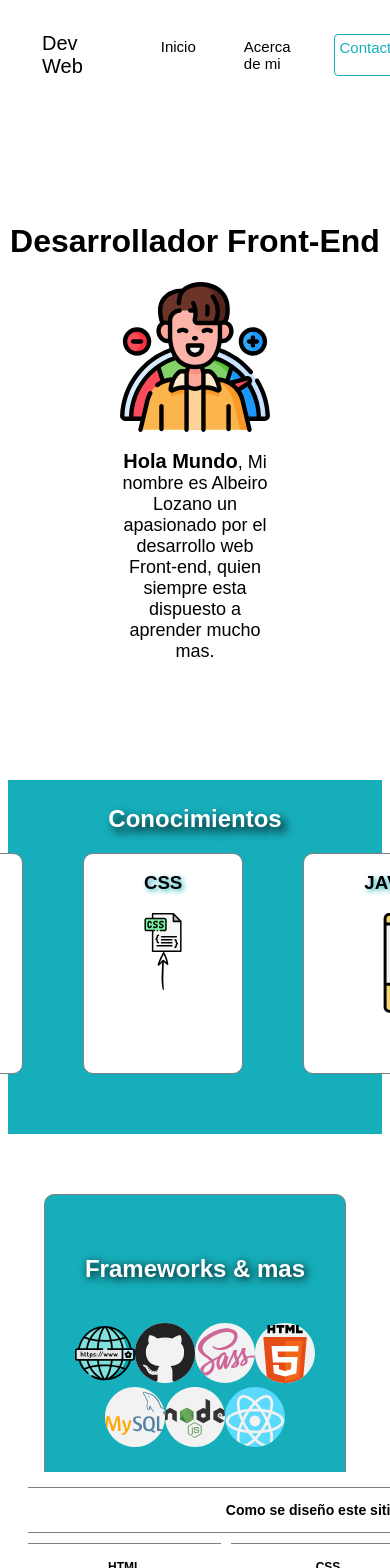
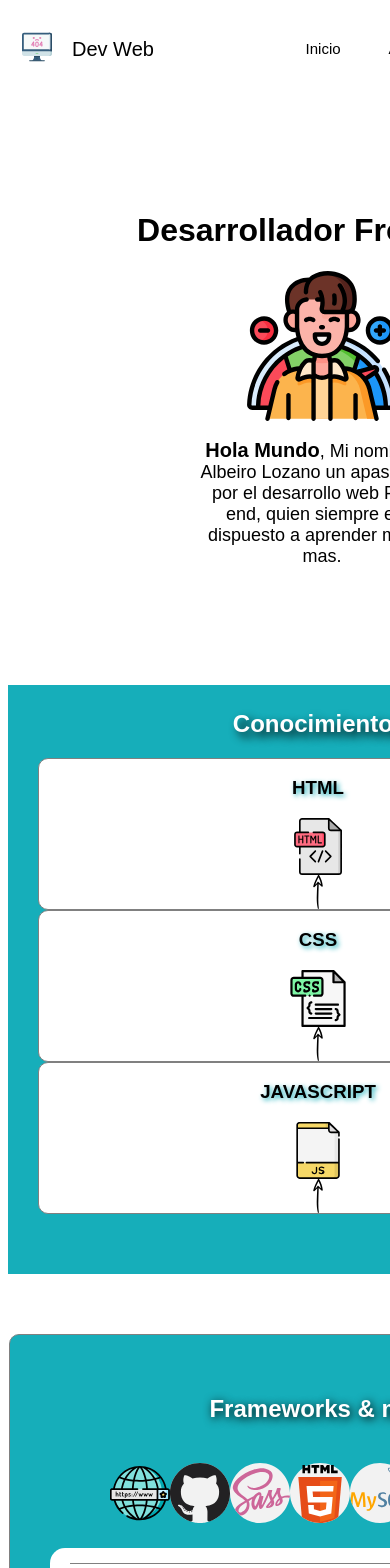
Before and after one commit to Albe036/Portafolio-CV, a Next.js app: page / in a window 390 px wide. Shown: the top 1568 px of the page. Built offline with nearby package versions, Linux system fonts and the light colour scheme; a web font is replaced by a local one.

Commit message:
responsive 520

```diff
--- a/components/nav_footer.js
+++ b/components/nav_footer.js
@@ -2,10 +2,11 @@ import React from 'react';
 import Navegation from './navegation';
 import Footer from './footer';
 import Head from 'next/head';
+import Style from '../styles/global.module.css';
 
 const Nav_footer = (props) =>{
     return(
-        <div>
+        <div className={Style.contenedor_nav_footer}>
             <Head>
                 <title>{props.title}</title>
                 <link rel="preconnect" href="https://fonts.gstatic.com"/>
--- a/styles/global.module.css
+++ b/styles/global.module.css
@@ -78,6 +78,15 @@
   margin: 0px 10px;
 }
 
+@media screen and (max-width: 520px) {
+  .contenedor_nav {
+    width: 623px;
+  }
+  .contenedor_nav_footer {
+    width: 623px;
+  }
+}
+
 .profile {
   display: -webkit-box;
   display: -ms-flexbox;
@@ -104,6 +113,12 @@
   font-weight: bold;
 }
 
+@media screen and (max-width: 520px) {
+  .profile {
+    width: 628px;
+  }
+}
+
 .knowledge {
   background-color: #16AEBA;
   text-shadow: 5px 5px 10px black;
@@ -115,16 +130,10 @@
 }
 
 .knowledge .knowledge_images {
-  display: -webkit-box;
-  display: -ms-flexbox;
-  display: flex;
-  -webkit-box-orient: horizontal;
-  -webkit-box-direction: normal;
-      -ms-flex-direction: row;
-          flex-direction: row;
-  -webkit-box-pack: center;
-      -ms-flex-pack: center;
-          justify-content: center;
+  display: -ms-grid;
+  display: grid;
+  -ms-grid-columns: (1fr)[3];
+      grid-template-columns: repeat(3, 1fr);
 }
 
 .knowledge .knowledge_images .know_card {
@@ -210,6 +219,31 @@
   grid-column-end: 4;
 }
 
+@media (max-width: 720px) {
+  .knowledge {
+    width: 623px;
+  }
+  .knowledge .knowledge_images {
+    width: 620px;
+    display: -webkit-box;
+    display: -ms-flexbox;
+    display: flex;
+    -webkit-box-orient: vertical;
+    -webkit-box-direction: normal;
+        -ms-flex-direction: column;
+            flex-direction: column;
+  }
+  .knowledge .knowledge_images .know_card {
+    height: 150px;
+  }
+  .icons {
+    width: 620px;
+  }
+  .info {
+    width: 500px;
+  }
+}
+
 .footer_main {
   font-family: "Hammersmith One", sans-serif;
   background-color: #16AEBA;
@@ -223,6 +257,12 @@
 
 .footer_img:hover {
   cursor: pointer;
+}
+
+@media screen and (max-width: 520px) {
+  .footer_main {
+    width: 623px;
+  }
 }
 
 .redirection {
@@ -255,6 +295,12 @@
   cursor: pointer;
   background-color: #0F97A2;
   color: white;
+}
+
+@media (max-width: 720px) {
+  .redirection {
+    width: 620px;
+  }
 }
 
 .project {
@@ -294,12 +340,24 @@
   border-radius: 50%;
 }
 
+@media screen and (max-width: 520px) {
+  .information {
+    width: 590px;
+  }
+}
+
 .experience {
   font-family: "Hammersmith One", sans-serif;
   text-align: center;
   width: 30%;
   margin: 80px auto;
   border: 2px solid grey;
+}
+
+@media screen and (max-width: 520px) {
+  .experience {
+    width: 400px;
+  }
 }
 
 .form_main {
--- a/styles/partials/_experience.sass
+++ b/styles/partials/_experience.sass
@@ -7,3 +7,7 @@
     width: 30%
     margin: 80px auto
     border: 2px solid grey
+
+@media screen and ( max-width: 520px )
+    .experience
+        width: 400px
--- a/styles/partials/_footer.sass
+++ b/styles/partials/_footer.sass
@@ -10,3 +10,7 @@
 .footer_img
         &:hover
             cursor: pointer
+
+@media screen and ( max-width: 520px )
+    .footer_main
+        width: 623px
--- a/styles/partials/_information.sass
+++ b/styles/partials/_information.sass
@@ -21,3 +21,7 @@
 
 .foto_perfil
     border-radius: 50%
+
+@media screen and ( max-width: 520px )
+    .information
+        width: 590px
--- a/styles/partials/_knowledge.sass
+++ b/styles/partials/_knowledge.sass
@@ -10,9 +10,8 @@
     text-align: center
     font-family: $fuente-principal
     .knowledge_images
-        display: flex
-        flex-direction: row
-        justify-content: center
+        display: grid
+        grid-template-columns: repeat(3, 1fr)
         .know_card
             text-shadow: 2px 2px 5px $background-azul
             display: flex
@@ -72,3 +71,17 @@
         grid-column-start: 1
         grid-column-end: 4
         //border-bottom: 1px solid grey
+
+@media( max-width:  720px)
+    .knowledge
+        width: 623px
+        .knowledge_images
+            width: 620px
+            display: flex
+            flex-direction: column
+            .know_card
+                height: 150px
+    .icons
+        width: 620px
+    .info
+        width: 500px
--- a/styles/partials/_nav.sass
+++ b/styles/partials/_nav.sass
@@ -48,3 +48,9 @@
             cursor: pointer
         li
             margin: 0px 10px
+
+@media screen and ( max-width: 520px )
+    .contenedor_nav
+        width: 623px
+    .contenedor_nav_footer
+        width: 623px
--- a/styles/partials/_profile.sass
+++ b/styles/partials/_profile.sass
@@ -13,3 +13,7 @@
         span
             font-size: 20px
             font-weight: bold
+
+@media screen and ( max-width: 520px )
+    .profile
+        width: 628px
--- a/styles/partials/_redirection.sass
+++ b/styles/partials/_redirection.sass
@@ -22,3 +22,7 @@
         cursor: pointer
         background-color: $background-dazul
         color: white
+
+@media( max-width:  720px)
+    .redirection
+        width: 620px
```
Also changed, not shown: components/experience.js (line endings or trailing spaces), 1 other file (tests, documents, lock files or other folders).
